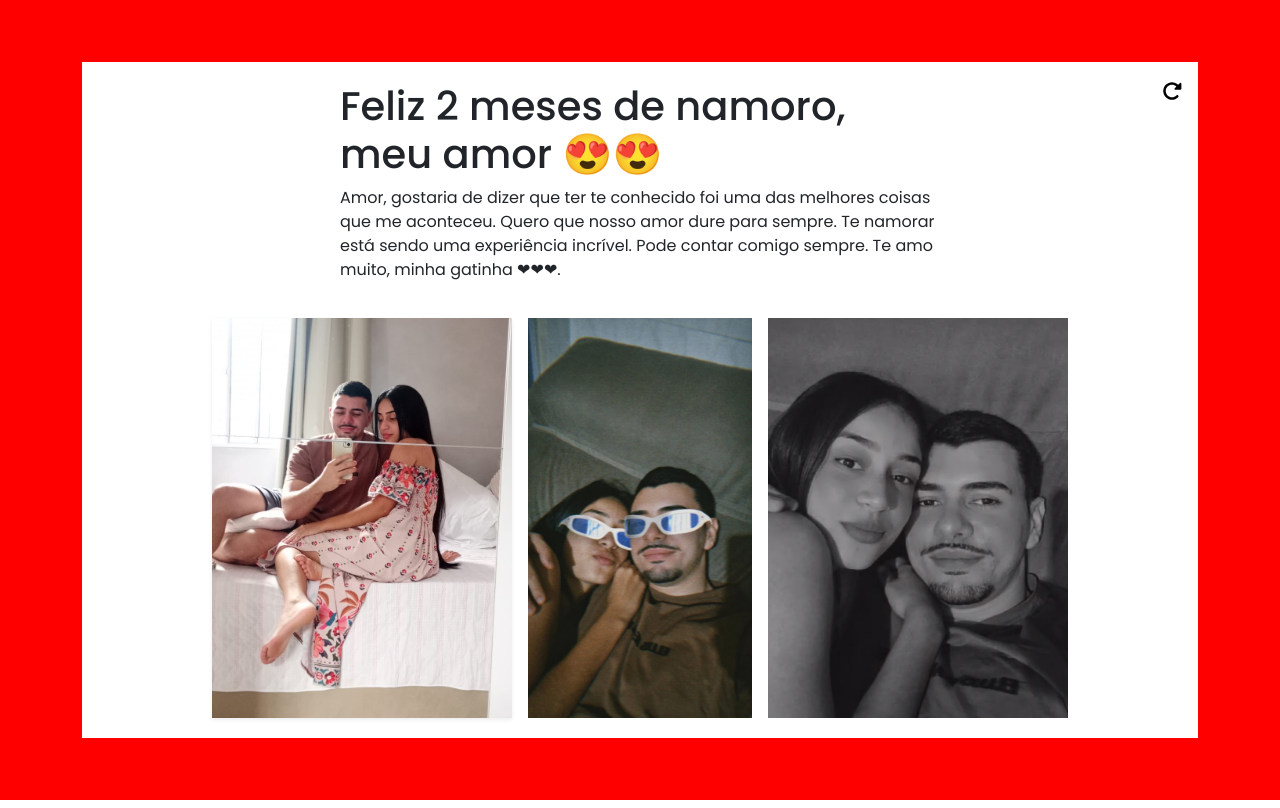
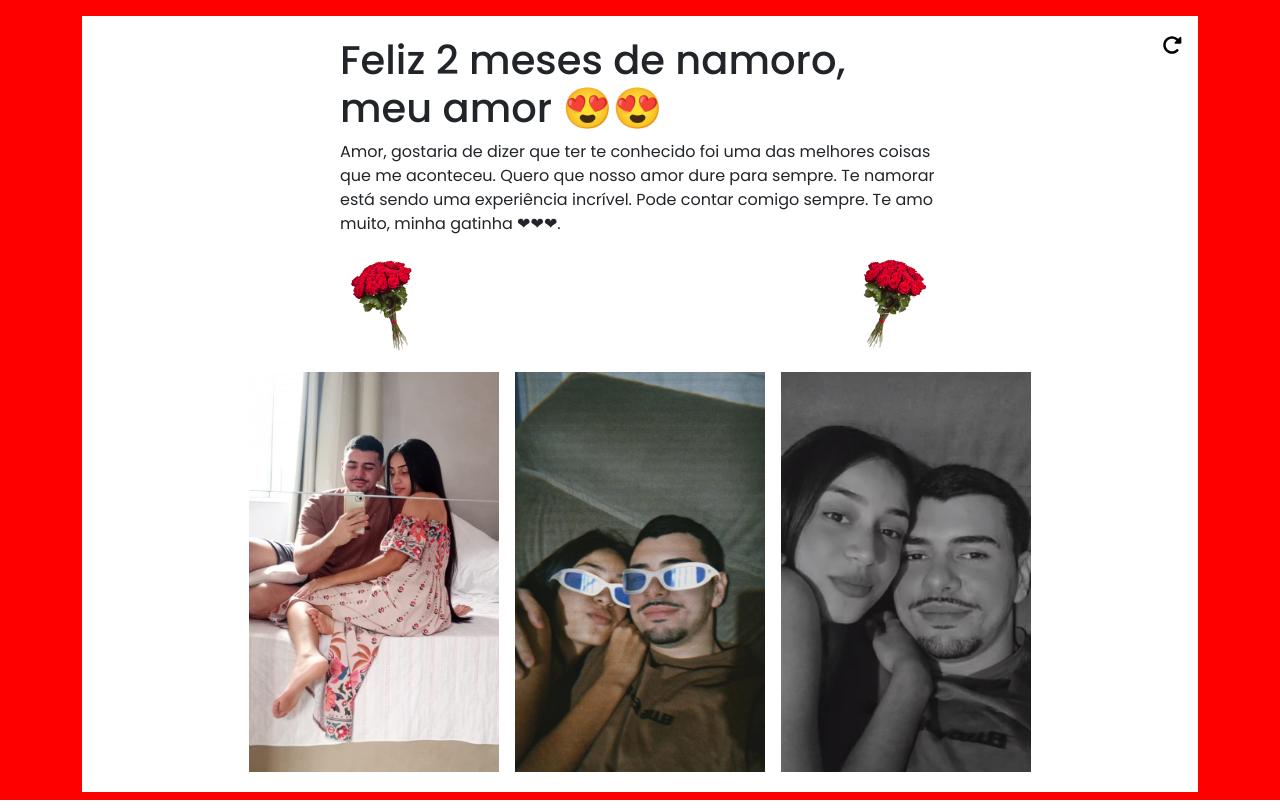
Before and after one commit to ViniciusFazolo/cartinha, a plain HTML site: page index.html in a window 1280 px wide. Both pictures are taken after a click on the element "Clique aqui". Drawn offline with nearby package versions, Linux system fonts and the light colour scheme.

Commit message:
coloquei flor

```diff
--- a/assets/css/style.css
+++ b/assets/css/style.css
@@ -63,7 +63,7 @@
 }
 
 .imagem{
-    max-width: 300px;
+    width: 250px;
     height: 400px;
 }
 
@@ -80,3 +80,15 @@ figure{
 .close-btn{
     cursor: pointer;
 }
+
+.buque{
+    max-width: 100px;
+}
+
+.buque-esquerda{
+    transform: rotate(-20deg)
+}
+
+.buque-direita{
+    transform: rotate(15deg)
+}
--- a/index.html
+++ b/index.html
@@ -13,24 +13,28 @@
     <body>
         <div style="width: 100%; height: 100dvh;" class="overflow-hidden position-fixed">
             <figure class="position-absolute top-50 start-50 translate-middle" onclick="expandir()">
-                <img src="assets/img/coracao.webp" width="300" id="coracao">
+                <img src="assets/img/coracao.webp" width="300" id="coracao"/>
                 <span class="position-absolute top-50 start-50 translate-middle fs-3 text-white text-center" id="clique-texto">Clique aqui</span>
             </figure>
         </div>
 
         <main class="principal container">
             <div id="conteudo" class="z-3 position-relative">
-                <div class="position-absolute top-0 end-0 p-3 close-btn" onclick="fechar()">
+                <div class="position-absolute top-0 end-0 p-3 close-btn z-3" onclick="fechar()">
                     <img src="assets/icon/rotate-right-solid.svg" width="20">
                 </div>
-                <div class="texto">
+                <div class="texto position-relative">
                     <h1>Feliz 2 meses de namoro, meu amor 😍😍</h1>
                     <p>
                         Amor, gostaria de dizer que ter te conhecido foi uma das melhores coisas que me aconteceu. Quero que nosso amor dure para sempre. Te namorar está sendo uma experiência incrível. Pode contar comigo sempre. Te amo muito, minha gatinha ❤❤❤.
                     </p>
+                    <div class="d-flex justify-content-between">
+                        <img src="assets/img/buque.png" class="buque buque-esquerda">
+                        <img src="assets/img/buque.png" class="buque buque-direita">
+                    </div>
                 </div>
                 <div class="d-flex flex-wrap gap-3 justify-content-center">
-                    <div class="imagem shadow-sm">
+                    <div class="imagem">
                         <img src="assets/img/euela.jpg">
                     </div>
                     <div class="imagem">
```
Also changed, not shown: assets/img/buque.png (added).
